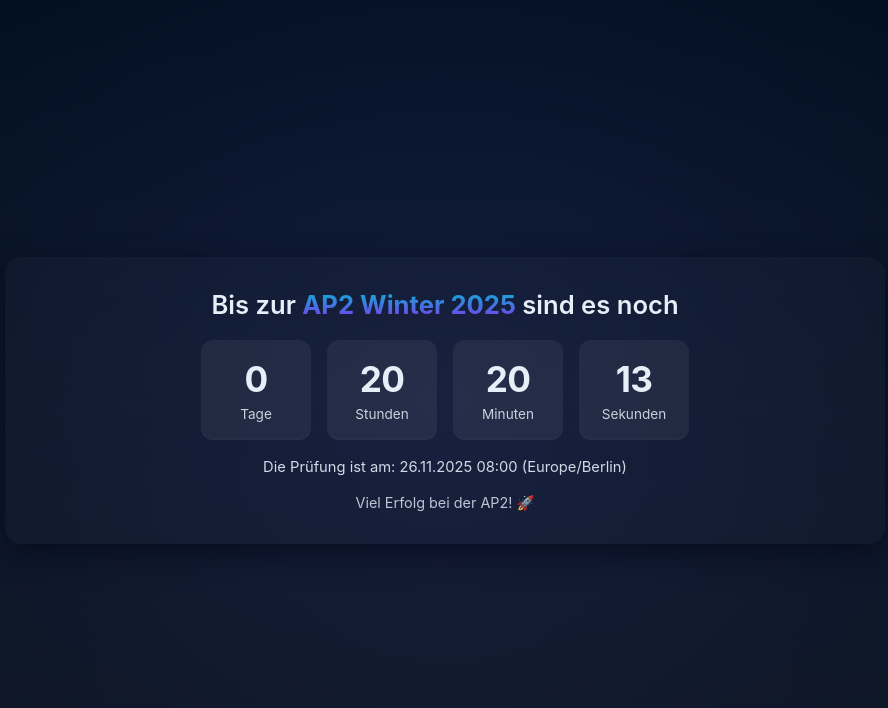
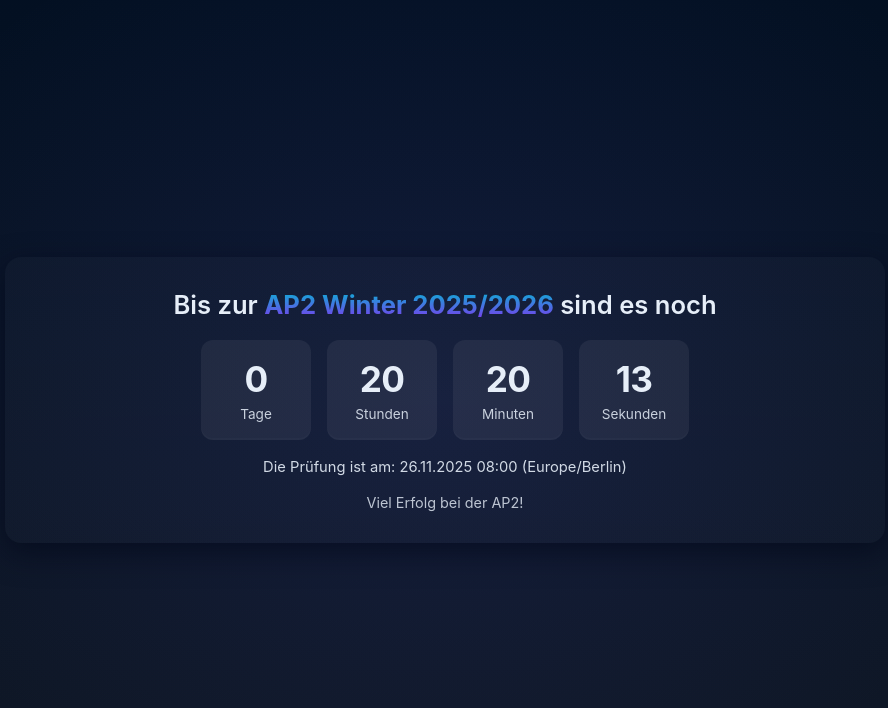
Before and after one commit to NotMoondev/ap2-countdown, a plain HTML site: page index.html in a window 1280 px wide. Shown: the whole page, without its empty margins (195-1083 px from the left). Drawn offline with Linux system fonts and the light colour scheme.

Commit message:
improve: correct year & remove emoji

```diff
--- a/index.html
+++ b/index.html
@@ -10,7 +10,7 @@
 
 <body>
     <main class="container">
-        <h1 class="title">Bis zur <strong>AP2 Winter 2025</strong> sind es noch</h1>
+        <h1 class="title">Bis zur <strong>AP2 Winter 2025/2026</strong> sind es noch</h1>
 
         <section class="countdown" aria-live="polite">
             <div class="time-card">
@@ -34,7 +34,7 @@
         <p class="target">Die Prüfung ist am: <time datetime="2025-11-26T08:00:00+01:00">26.11.2025 08:00 (Europe/Berlin)</time>
         </p>
 
-        <footer class="footer">Viel Erfolg bei der AP2! 🚀</footer>
+        <footer class="footer">Viel Erfolg bei der AP2!</footer>
     </main>
 
     <script src="script.js"></script>
```
